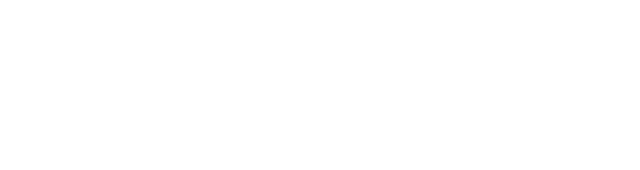
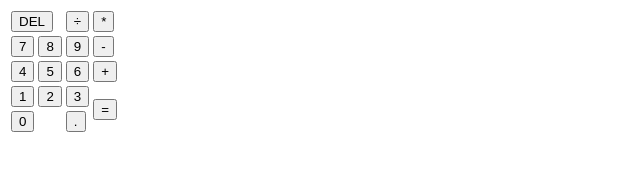
Before and after one commit to 01Rian/Calculator, a plain HTML site: page index.html in a window 1280 px wide. Shown: the whole page, without its empty margins (0-640 px from the left). Drawn offline with Linux system fonts and the light colour scheme.

Commit message:
add html

```diff
--- a/index.html
+++ b/index.html
@@ -9,6 +9,40 @@
     <title>Calculator</title>
 </head>
 <body>
-
+    <div class="calculator">
+        <div class="screen">
+            <div class="previousNumber"></div>
+            <div class="currentNumber"></div>
+        </div>
+        <table>
+            <tr>
+                <td colspan="2"><button class="button clear">DEL</button></td>
+                <td><button class="button operators">÷</button></td>
+                <td><button class="button operators">*</button></td>
+            </tr>
+            <tr>
+                <td><button class="button number">7</button></td>
+                <td><button class="button number">8</button></td>
+                <td><button class="button number">9</button></td>
+                <td><button class="button operators">-</button></td>
+            </tr>
+            <tr>
+                <td><button class="button number">4</button></td>
+                <td><button class="button number">5</button></td>
+                <td><button class="button number">6</button></td>
+                <td><button class="button operators">+</button></td>
+            </tr>
+            <tr>
+                <td><button class="button number">1</button></td>
+                <td><button class="button number">2</button></td>
+                <td><button class="button number">3</button></td>
+                <td rowspan="2"><button class="button equals">=</button></td>
+            </tr>
+            <tr>
+                <td colspan="2"><button class="button number null">0</button></td>
+                <td><button class="button number">.</button></td>
+            </tr>
+        </table>
+    </div>
 </body>
 </html>
```
